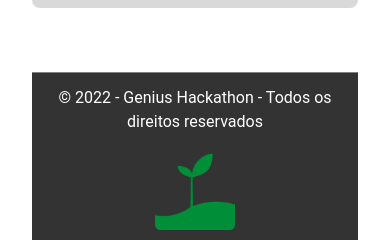
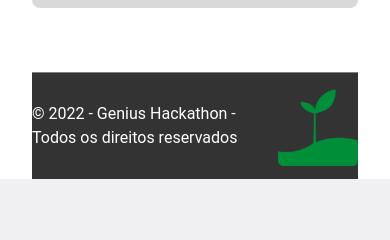
Before and after one commit to Jh0wjso/Geniuscon2022, a React (Vite) app in the folder Client/: page / in a window 390 px wide. Shown: the part 1277-1517 px from the top of the page. After the commit the page ends 1456 px from the top, so only its background shows below. Built offline with nearby package versions, Linux system fonts and the light colour scheme.

Commit message:
:lipstick: refactor ajustando 'copyright' no footer

```diff
--- a/Client/src/components/Footer/index.tsx
+++ b/Client/src/components/Footer/index.tsx
@@ -75,14 +75,14 @@
           </div>
         </div>
         </div>
-        <div className="copyright bg-gray-550 text-white">
-          <p>© 2022 - Genius Hackathon - Todos os direitos reservados</p>
+        <div className="copyright bg-gray-550 text-white ">
+          <p className='m-0'>© 2022 - Genius Hackathon - Todos os direitos reservados</p>
           <img
             className=" w-auto max-h-20 bg-contain"
             src={logo}
             alt="Logo Bandeirantes"
           />
-          <p>Website desenvolvido pela equipe Garage Sprint Code</p>
+          <p className='m-0'>Website desenvolvido pela equipe Garage Sprint Code</p>
         </div>
         </div>
     </footer>
--- a/Client/src/components/Footer/styles.css
+++ b/Client/src/components/Footer/styles.css
@@ -206,13 +206,6 @@
         display: none;
     }
 
-    .copyright {
-        display: flex;
-        flex-direction: column;
-        align-items: center;
-        text-align: center;
-    }
-
     .copyright p:last-child {
         display: none;
     }
```
